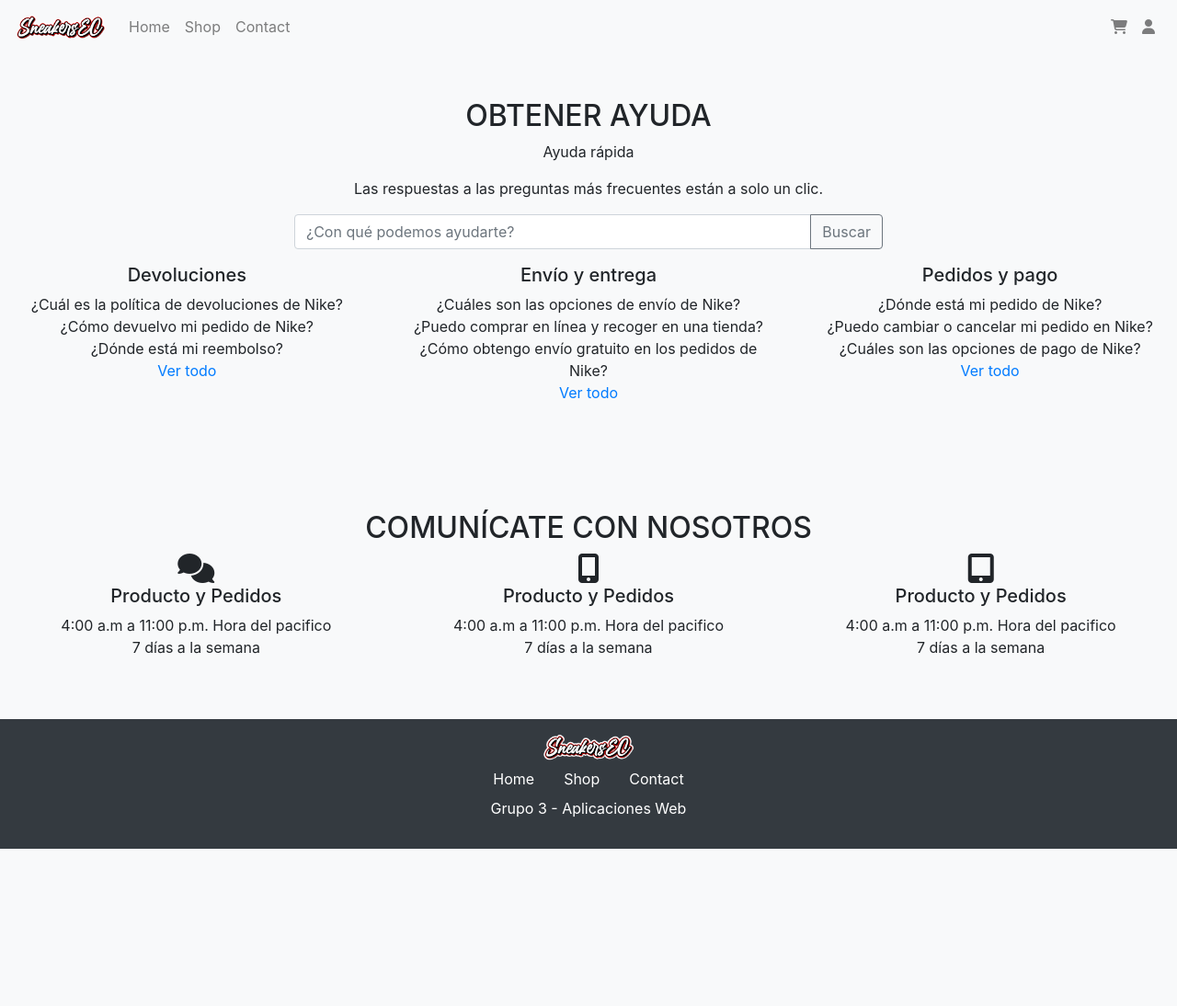
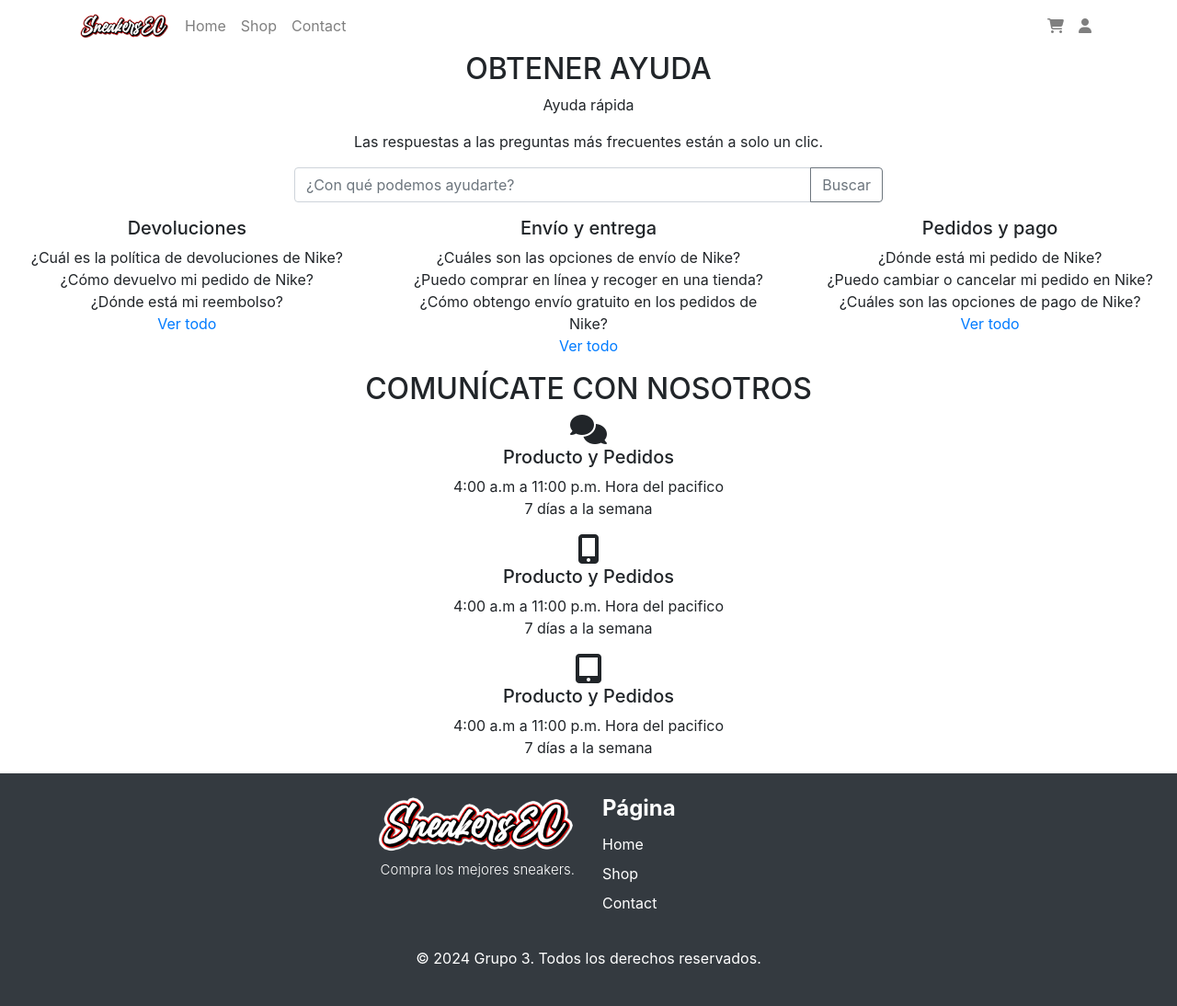
Before and after one commit to fabianpd19/SneakersEC, a PHP site: page /login.html in a window 1280 px wide. Shown: the whole page at 92% size. Before the commit the page ends 923 px from the top, so only its background shows below. Run offline with PHP 8.4, Linux system fonts and the light colour scheme; some libraries are stand-ins or nearby versions.

Commit message:
Merge jhonson -> main

```diff
--- a/index.html
+++ b/index.html
@@ -202,8 +202,6 @@
         </div>
     </footer>
 
-
-
     <script src="https://kit.fontawesome.com/91728c998d.js" crossorigin="anonymous"></script>
     <script src="https://unpkg.com/@popperjs/core@2"></script>
     <script src="js/jquery-3.7.1.min.js"></script>
--- a/login.html
+++ b/login.html
@@ -6,102 +6,30 @@
     <meta name="viewport" content="width=device-width, initial-scale=1.0">
     <title>SneakersEC - Obtener Ayuda</title>
     <link rel="stylesheet" href="css/bootstrap.min.css">
-    <style>
-        body {
-            background-color: #f8f9fa;
-            background-size: cover;
-            background-position: center;
-            background-repeat: no-repeat;
-            position: relative;
-            min-height: 100vh;
-            display: flex;
-            flex-direction: column;
-        }
-
-        .content {
-            flex: 1 0 auto;
-        }
-
-        .help-section {
-            padding: 50px 0;
-            opacity: 0;
-        }
-
-        .contact-section {
-            background-color: #f8f9fa;
-            padding: 50px 0;
-            opacity: 0;
-        }
-
-        .contact-methods {
-            display: flex;
-            justify-content: space-around;
-        }
-
-        .footer {
-            flex-shrink: 0;
-            text-align: center;
-            background-color: #343a40;
-            color: white;
-            padding: 1rem 0;
-        }
-
-        .footer .container {
-            display: flex;
-            flex-direction: column;
-            align-items: center;
-        }
-
-        .footer .footer-logo {
-            margin-bottom: 0.5rem;
-        }
-
-        .footer .footer-nav {
-            list-style: none;
-            padding: 0;
-            display: flex;
-            justify-content: center;
-            margin: 0;
-            margin-bottom: 0.5rem;
-        }
-
-        .footer .footer-nav li {
-            margin: 0 1rem;
-        }
-
-        .footer .footer-nav a {
-            color: white;
-            text-decoration: none;
-        }
-
-        .footer .footer-nav a:hover {
-            text-decoration: underline;
-        }
-    </style>
 </head>
 
 <body>
-    <nav class="navbar navbar-expand-lg navbar-light bg-light">
-        <a class="navbar-brand" href="#">
+    <nav class="navbar navbar-expand-sm navbar-light">
+        <div class="container">
             <img src="img/logo.png" alt="" width="100px">
-        </a>
-        <button class="navbar-toggler" type="button" data-toggle="collapse" data-target="#navbarNav"
-            aria-controls="navbarNav" aria-expanded="false" aria-label="Toggle navigation">
+            <button class="navbar-toggler d-lg-none" type="button" data-toggle="collapse"
+                data-target="#collapsibleNavId" aria-controls="collapsibleNavId" aria-expanded="false"
+                aria-label="Toggle navigation">
                 <span class="navbar-toggler-icon"></span>
             </button>
-        <div class="collapse navbar-collapse" id="navbarNav">
-            <ul class="navbar-nav mr-auto">
+            <div class="collapse navbar-collapse" id="collapsibleNavId">
+                <ul class="navbar-nav mr-auto mx-2 mt-lg-0">
                     <li class="nav-item">
-                    <a class="nav-link" href="index.html">Home</a>
+                        <a class="nav-link" href="#">Home</a>
                     </li>
                     <li class="nav-item">
                         <a class="nav-link" href="#">Shop</a>
                     </li>
                     <li class="nav-item">
-                    <a class="nav-link" href="soporte.html">Contact</a>
+                        <a class="nav-link" href="#">Contact</a>
                     </li>
                 </ul>
-            <ul class="navbar-nav ml-auto">
+                <ul class="navbar-nav my-2 my-lg-0">
                     <li class="nav-item">
                         <a class="nav-link" href="#"><i class="fa-solid fa-cart-shopping"></i></a>
                     </li>
@@ -109,6 +37,8 @@
                         <a class="nav-link" href="#"><i class="fa-solid fa-user"></i></a>
                     </li>
                 </ul>
+
+            </div>
         </div>
     </nav>
 
@@ -118,7 +48,8 @@
             <p>Ayuda rápida</p>
             <p>Las respuestas a las preguntas más frecuentes están a solo un clic.</p>
             <div class="input-group mb-3 w-50 mx-auto">
-                <input type="text" class="form-control" placeholder="¿Con qué podemos ayudarte?" aria-label="Buscar ayuda">
+                <input type="text" class="form-control" placeholder="¿Con qué podemos ayudarte?"
+                    aria-label="Buscar ayuda">
                 <div class="input-group-append">
                     <button class="btn btn-outline-secondary" type="button">Buscar</button>
                 </div>
@@ -176,17 +107,35 @@
         </section>
     </div>
 
-    <footer class="footer">
+    <footer class="bg-dark text-white pt-4 pb-4">
         <div class="container">
-            <div class="footer-logo">
-                <img src="img/logo.png" alt="SneakersEC Logo" width="100px">
+            <div class="row">
+                <!-- Información de la compañía -->
+                <div class="col-md-6 text-right">
+                    <img src="img/logo.png" alt="" class="img-fluid" width="40%">
+                    <p class="lead py-2" style="font-size: 15px;">Compra los mejores sneakers.</p>
                 </div>
-            <ul class="footer-nav">
-                <li><a href="index.html">Home</a></li>
-                <li><a href="#">Shop</a></li>
-                <li><a href="soporte.html">Contact</a></li>
+
+                <div class="col-md-6">
+                    <h4 class="text-white font-weight-bold">Página</h4>
+                    <ul class="list-unstyled">
+                        <li class="py-1"><a href="#" class="text-white">Home</a></li>
+                        <li class="py-1"><a href=" #" class="text-white">Shop</a></li>
+                        <li class="py-1"><a href=" #" class="text-white">Contact</a></li>
                     </ul>
-            <p>Grupo 3 - Aplicaciones Web</p>
+                </div>
+                <!-- Redes sociales -->
+                <!-- <div class="col-md-4">
+                    <h5>Síguenos</h5>
+                    <a href="#" class="text-white me-2"><i class="bi bi-facebook"></i></a>
+                    <a href="#" class="text-white me-2"><i class="bi bi-twitter"></i></a>
+                    <a href="#" class="text-white me-2"><i class="bi bi-instagram"></i></a>
+                    <a href="#" class="text-white"><i class="bi bi-linkedin"></i></a>
+                </div> -->
+            </div>
+            <div class="text-center mt-3">
+                <p>&copy; 2024 Grupo 3. Todos los derechos reservados.</p>
+            </div>
         </div>
     </footer>
 
@@ -194,6 +143,7 @@
     <script src="https://unpkg.com/@popperjs/core@2"></script>
     <script src="js/jquery-3.7.1.min.js"></script>
     <script src="js/bootstrap.min.js"></script>
+
     <script>
         $(document).ready(function () {
             $('.fade-in').each(function (index) {
@@ -202,4 +152,5 @@
         });
     </script>
 </body>
+
 </html>
```
Also changed, not shown: css/styles.css (+31 -0 lines). Lines whose indentation alone changed are shown as unchanged.
